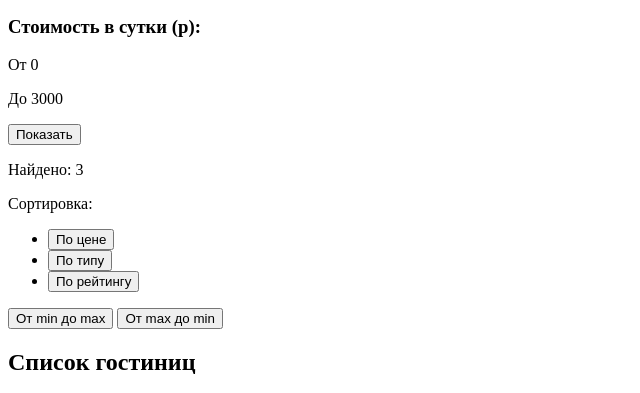
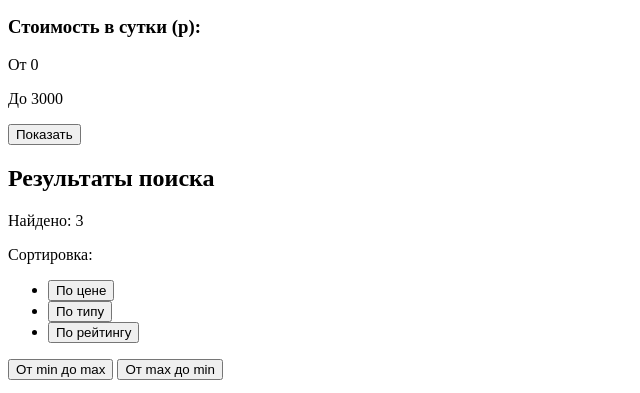
Before and after one commit to Egor-Shanin/1494025-sedona-28, a plain HTML site: page hotels.html in a window 1280 px wide. Shown: the part 720-1113 px from the top of the page, without its empty margins (0-640 px from the left). Drawn offline with Linux system fonts and the light colour scheme.

Commit message:
3. Дополняем разметку

```diff
--- a/hotels.html
+++ b/hotels.html
@@ -65,15 +65,14 @@
         </section>
     </section>
     <section>
+      <h2>Результаты поиска</h2>
       <p>Найдено: 3</p>
-      <section>
-        <p>Сортировка:</p>
+      <p>Сортировка:</p>
         <ul>
           <li><button type="button">По цене</button></li>
           <li><button type="button">По типу</button></li>
           <li><button type="button">По рейтингу</button></li>
         </ul>
-      </section>
       <button type="button">От min до max</button>
       <button type="button">От max до min</button>
     </section>
```
Also changed, not shown: index.html (line endings or trailing spaces).
